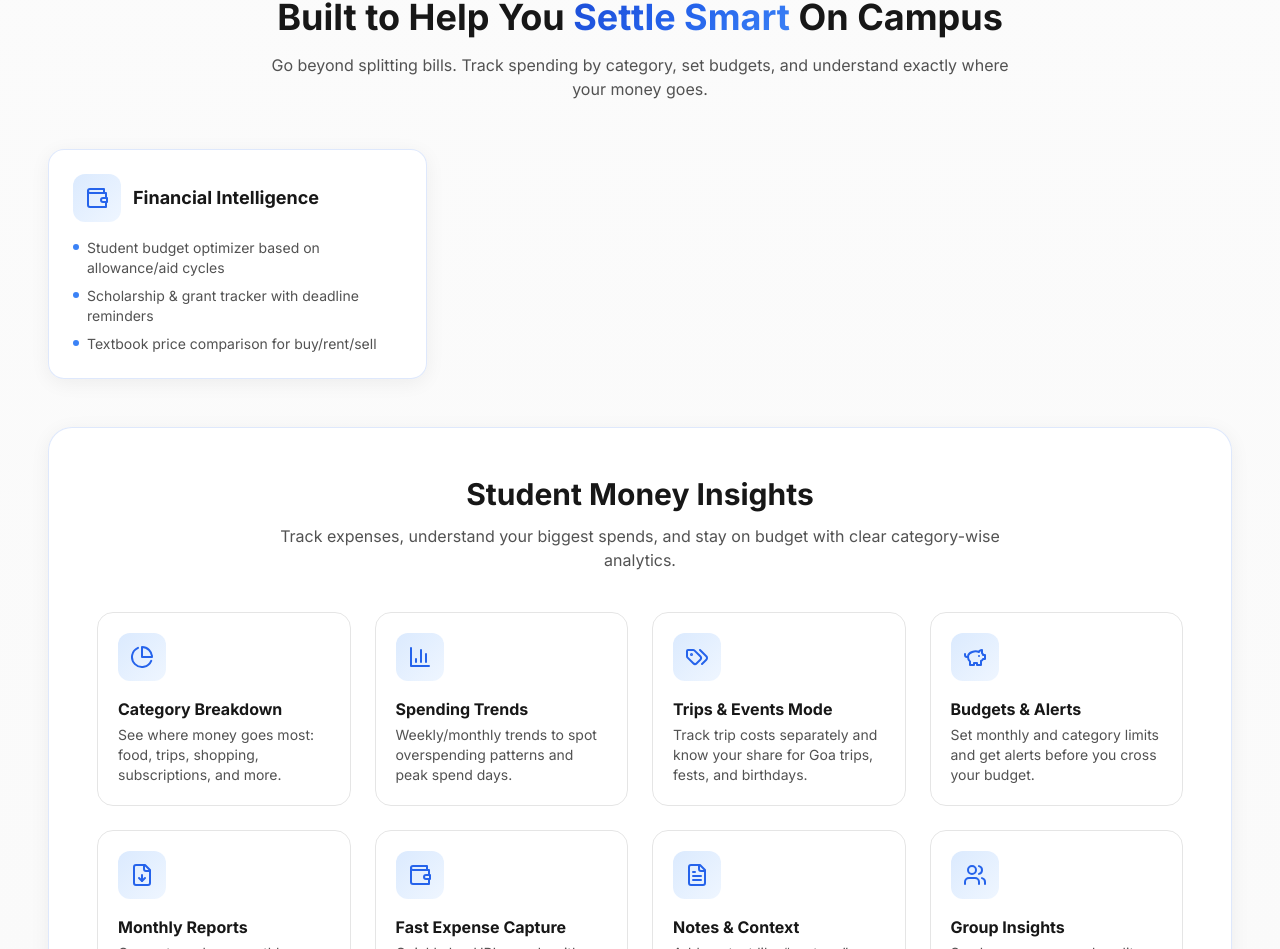
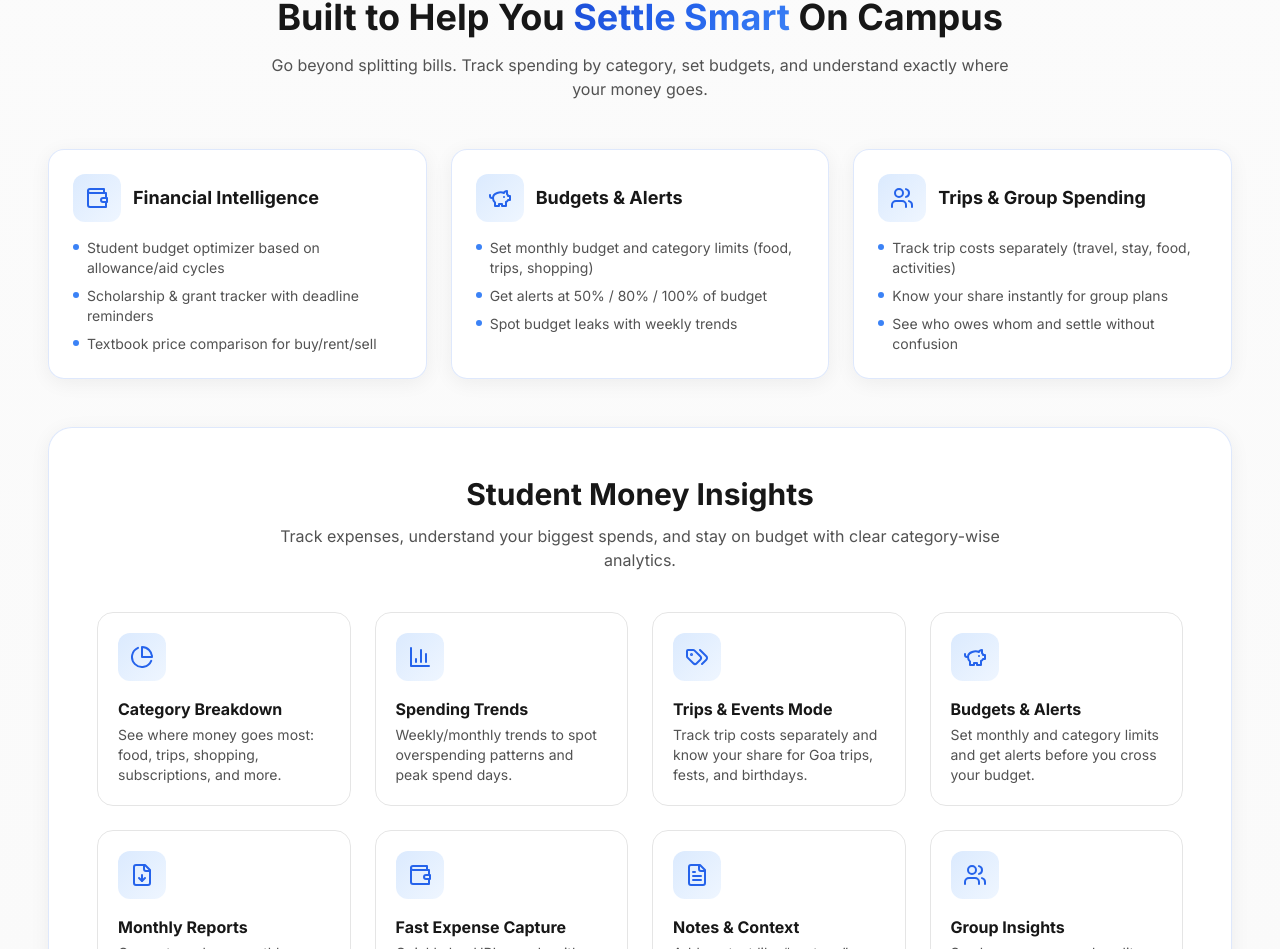
Before and after one commit to Randhir834/settlesmart, a React (Vite) app: page / in a window 1280 px wide. Shown: the part 4842-5791 px from the top of the page. Built offline with nearby package versions, Linux system fonts and the light colour scheme.

Commit message:
Add more student finance cards

```diff
--- a/src/sections/Features.tsx
+++ b/src/sections/Features.tsx
@@ -170,6 +170,24 @@ const Features = () => {
                   'Scholarship & grant tracker with deadline reminders',
                   'Textbook price comparison for buy/rent/sell'
                 ]
+              },
+              {
+                icon: PiggyBank,
+                title: 'Budgets & Alerts',
+                items: [
+                  'Set monthly budget and category limits (food, trips, shopping)',
+                  'Get alerts at 50% / 80% / 100% of budget',
+                  'Spot budget leaks with weekly trends'
+                ]
+              },
+              {
+                icon: Users,
+                title: 'Trips & Group Spending',
+                items: [
+                  'Track trip costs separately (travel, stay, food, activities)',
+                  'Know your share instantly for group plans',
+                  'See who owes whom and settle without confusion'
+                ]
               }
             ].map((category, index) => (
               <div key={index} className="glass-card rounded-xl sm:rounded-2xl p-5 sm:p-6 feature-card">
```
Also changed, not shown: 3 other files (tests, documents, lock files or other folders).
